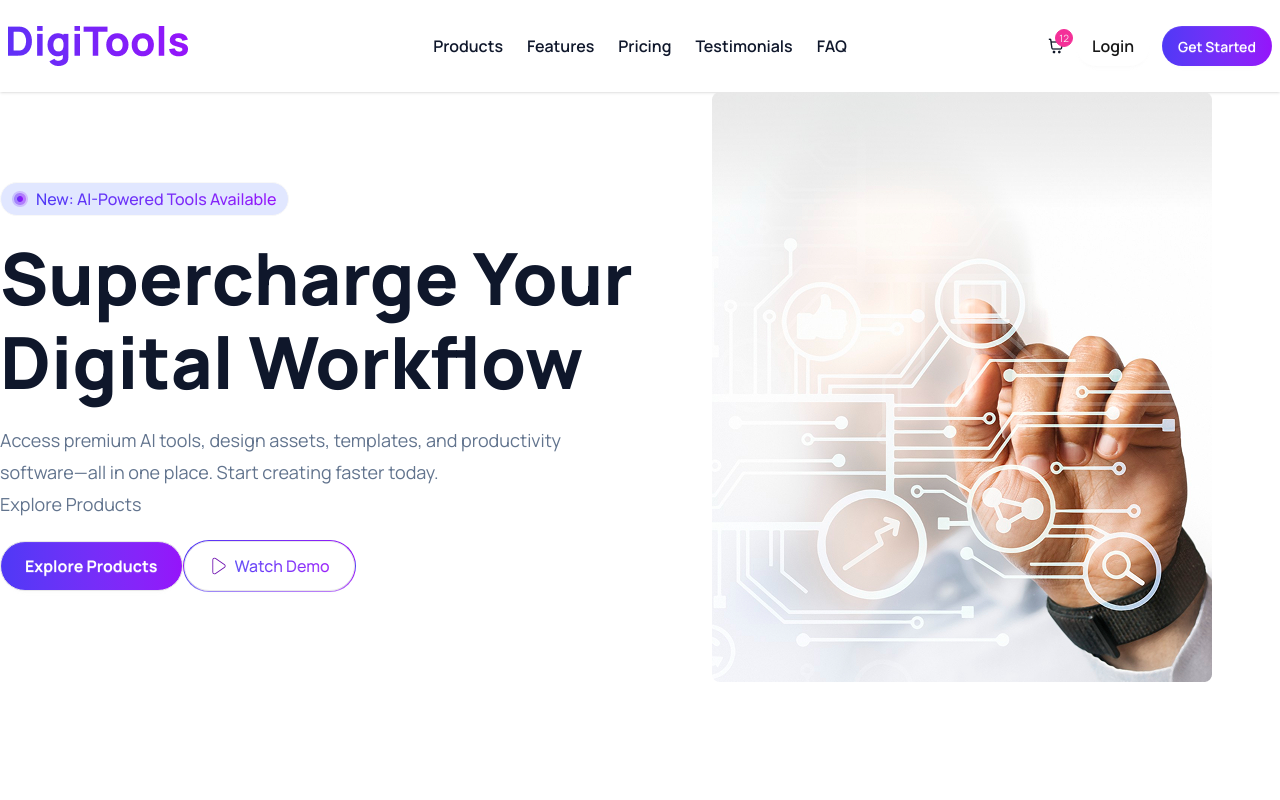
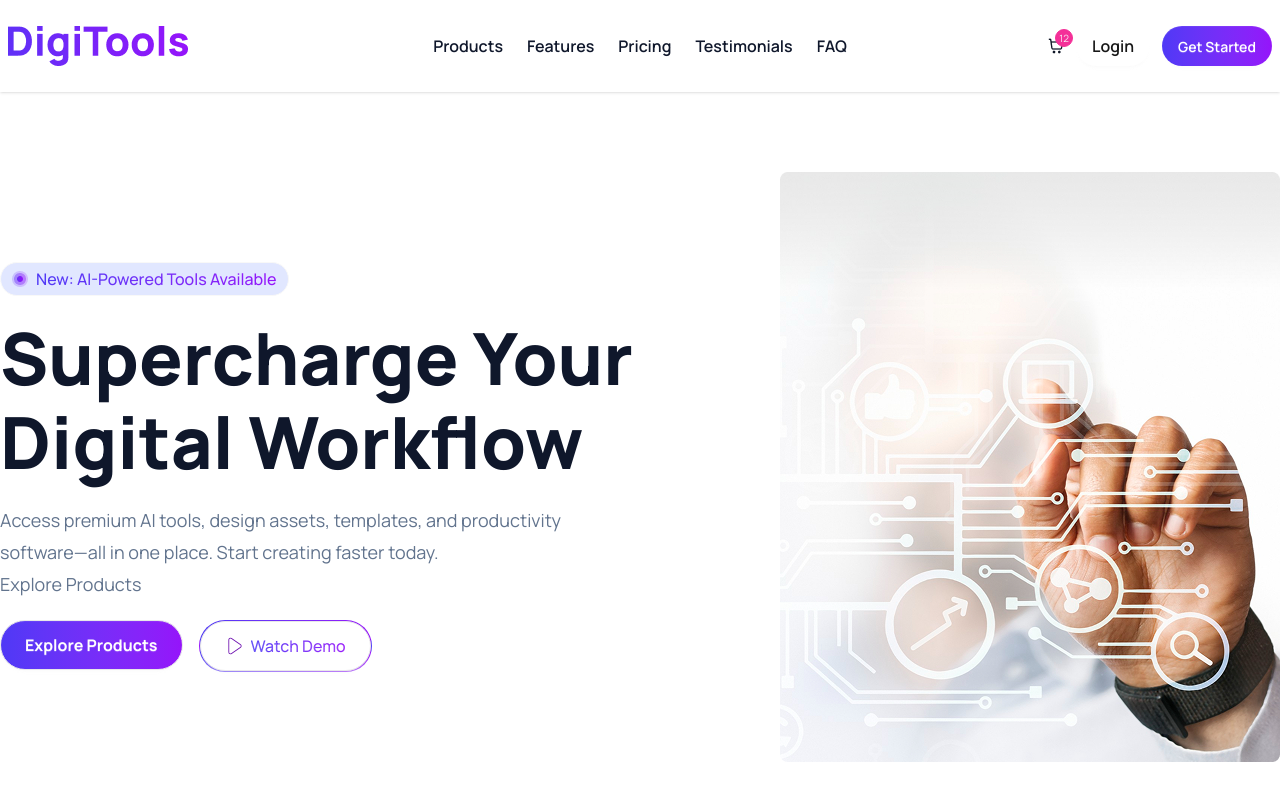
Before and after one commit to IamPial/digitools-pricing-app, a React (Vite) app: page / in a window 1280 px wide. Shown: the top 800 px of the page. Built offline with nearby package versions, Linux system fonts and the light colour scheme.

Commit message:
added some classes for better ui

```diff
--- a/src/components/Homepage/Banner.jsx
+++ b/src/components/Homepage/Banner.jsx
@@ -5,8 +5,8 @@ import bannerImg from "../../assets/banner.png";
 
 const Banner = () => {
   return (
-    <div className="container mx-auto">
-      <div className="grid grid-cols-2 gap-2  items-center">
+    <div className="container mx-auto py-20">
+      <div className="grid grid-cols-2 gap-2 items-center">
         <div className="space-y-5">
           <div className="badge bg-[#E1E7FF] flex items-center rounded-full py-4">
             <img src={statusImg} alt="" />
@@ -23,7 +23,7 @@ const Banner = () => {
             software—all in one place. Start creating faster today. <br />{" "}
             Explore Products
           </p>
-          <div>
+          <div className="flex gap-4">
             <button className="btn rounded-full p-6 text-white text-[16px] font-bold bg-linear-to-r from-[#4f39f6] to-[#9514fa]">
               Explore Products
             </button>
@@ -38,7 +38,7 @@ const Banner = () => {
             </div>
           </div>
         </div>
-        <div className="flex justify-center items-center">
+        <div className="flex justify-end items-center">
           <img src={bannerImg} alt="Banner Image" />
         </div>
       </div>
```
